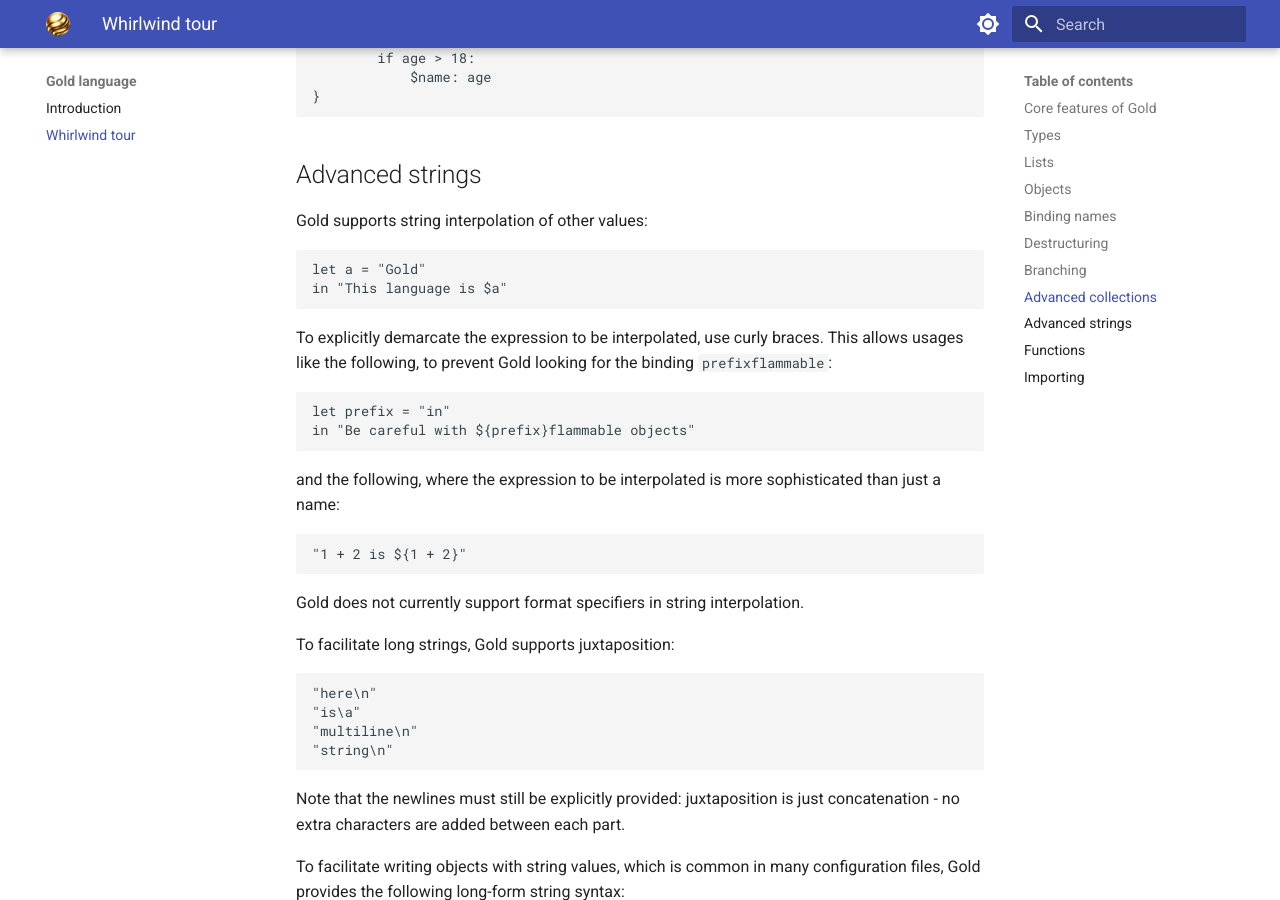
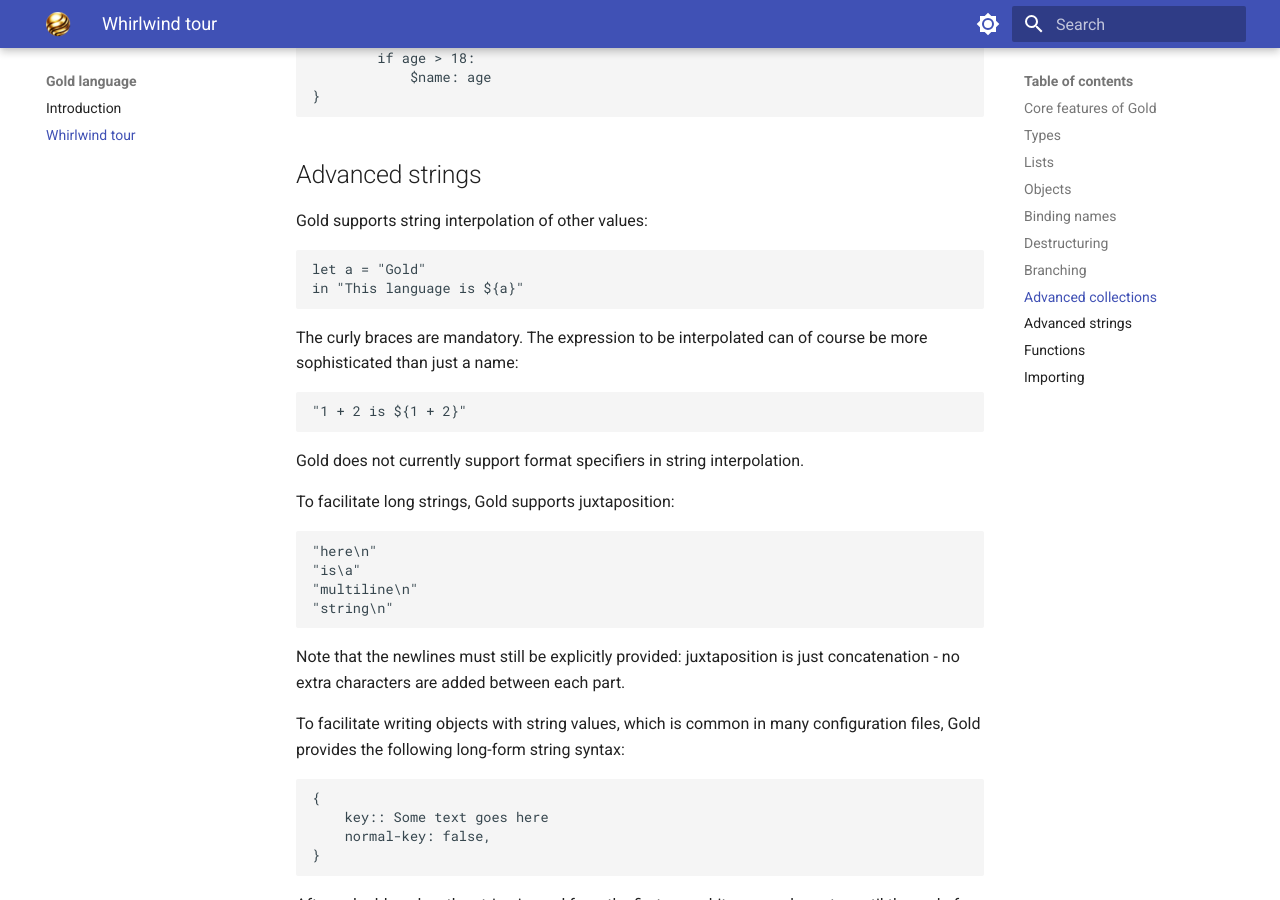
Before and after one commit to TheBB/Gold, an MkDocs documentation site: the page built from docs/whirlwind.md, in a window 1280 px wide and 900 px high, scrolled down 7170 px. Built offline with MkDocs 1.6.1 and Material for MkDocs 9.7.7, drawn with Linux system fonts in a browser that asks for light colours.

Commit message:
Fix erroneous information

````diff
--- a/docs/whirlwind.md
+++ b/docs/whirlwind.md
@@ -399,20 +399,11 @@ Gold supports string interpolation of other values:
 
 ```
 let a = "Gold"
-in "This language is $a"
+in "This language is ${a}"
 ```
 
-To explicitly demarcate the expression to be interpolated, use curly braces.
-This allows usages like the following, to prevent Gold looking for the binding
-`prefixflammable`:
-
-```
-let prefix = "in"
-in "Be careful with ${prefix}flammable objects"
-```
-
-and the following, where the expression to be interpolated is more sophisticated
-than just a name:
+The curly braces are mandatory. The expression to be interpolated can of course
+be more sophisticated than just a name:
 
 ```
 "1 + 2 is ${1 + 2}"
````
